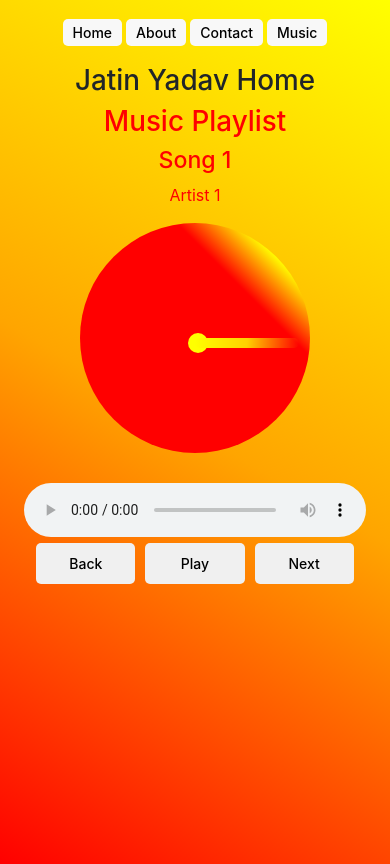
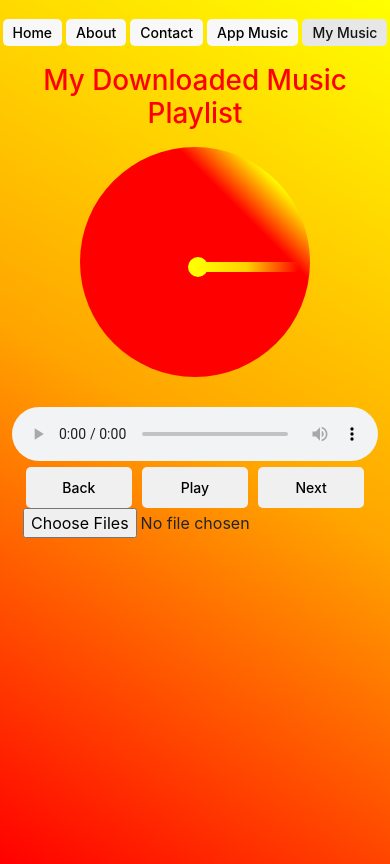
Before and after one commit to jatinrao241/travel-india, a React (Create React App) app: page /downloadedmusic in a window 390 px wide. Built offline with nearby package versions, Linux system fonts and the light colour scheme.

Commit message:
downloaded music functionality add

```diff
--- a/src/App.js
+++ b/src/App.js
@@ -6,6 +6,7 @@ import Home from './components/Home/Home';
 import About from './components/About/About';
 import Contact from './components/Contact/Contact';
 import MusicPlaylist from './components/MusicPlaylist/MusicPlaylist';
+import DownloadedMusic from './components/DownloadedMusic/DownloadedMusic';
 import InstallAppButton from './components/InstallAppButton/InstallAppButton';
 
 const App = () => {
@@ -18,6 +19,7 @@ const App = () => {
         <Route path="/about" component={About} />
         <Route path="/contact" component={Contact} />
         <Route path="/musicplaylist" component={MusicPlaylist} />
+        <Route path="/downloadedmusic" component={DownloadedMusic} />
         <Route path="*" component={Home} />
       </Switch>
     </>
--- /dev/null
+++ b/src/components/DownloadedMusic/DownloadedMusic.js
@@ -0,0 +1,131 @@
+import React, { useState, useEffect, useRef, useCallback } from 'react';
+import './DownloadedMusicStyle.css';
+
+const DownloadedMusic = () => {
+  const [songs, setSongs] = useState([]);
+  const [currentSongIndex, setCurrentSongIndex] = useState(0);
+  const [isPlaying, setIsPlaying] = useState(false);
+  const audioRef = useRef(null);
+  const [isAudioLoaded, setIsAudioLoaded] = useState(false);
+
+  useEffect(() => {
+    const storedSongs = JSON.parse(localStorage.getItem('downloadedSongs')) || [];
+    setSongs(storedSongs);
+  }, []);
+
+  useEffect(() => {
+    if (isPlaying) {
+      audioRef.current.play();
+    } else {
+      audioRef.current.pause();
+    }
+  }, [isPlaying]);
+
+  const playNextSong = useCallback(() => {
+    const nextIndex = currentSongIndex === songs.length - 1 ? 0 : currentSongIndex + 1;
+    setCurrentSongIndex(nextIndex);
+    setIsPlaying(true);
+  }, [currentSongIndex, songs]);
+
+  useEffect(() => {
+    const handleEnded = () => {
+      playNextSong();
+    };
+
+    if (audioRef.current) {
+      audioRef.current.addEventListener('ended', handleEnded);
+    }
+
+    return () => {
+      if (audioRef.current) {
+        audioRef.current.removeEventListener('ended', handleEnded);
+      }
+    };
+  }, [playNextSong]);
+
+  useEffect(() => {
+    return () => {
+      setIsPlaying(false);
+      setCurrentSongIndex(0);
+    };
+  }, []);
+
+  const playSong = () => {
+    setIsPlaying(true);
+  };
+
+  const pauseSong = () => {
+    setIsPlaying(false);
+  };
+
+  const playPreviousSong = useCallback(() => {
+    const previousIndex = currentSongIndex === 0 ? songs.length - 1 : currentSongIndex - 1;
+    setCurrentSongIndex(previousIndex);
+    setIsPlaying(true);
+  }, [currentSongIndex, songs]);
+
+  const handleCanPlayThrough = () => {
+    setIsAudioLoaded(true);
+    if (isPlaying) {
+      audioRef.current.play();
+    }
+  };
+
+  const handleFileSelect = (e) => {
+    const files = e.target.files;
+    const updatedSongs = [];
+
+    for (let i = 0; i < files.length; i++) {
+      const file = files[i];
+      const song = {
+        title: file.name,
+        artist: '',
+        file: URL.createObjectURL(file),
+      };
+      updatedSongs.push(song);
+    }
+
+    setSongs([...songs, ...updatedSongs]);
+  };
+
+  useEffect(() => {
+    localStorage.setItem('downloadedSongs', JSON.stringify(songs));
+  }, [songs]);
+
+  const currentSong = songs[currentSongIndex] || { title: '', artist: '', file: '' };
+
+  return (
+    <div className='container-fluid downloaded-starting-div'>
+      <h1>My Downloaded Music Playlist</h1>
+      <div>
+        <h3>{currentSong.title}</h3>
+        <p>{currentSong.artist}</p>
+        <div className='rotate-box-center'>
+          <div className={`rotate-cd-circle ${isPlaying ? 'rotate_continue' : ''}`}>
+            <div className='line-rotate'></div>
+          </div>
+        </div>
+        <audio
+          ref={audioRef}
+          controls
+          onCanPlayThrough={handleCanPlayThrough}
+          src={currentSong.file}
+          onPlay={playSong}
+          onPause={pauseSong}
+        />
+        <div className='music-control-button'>
+          <button onClick={playPreviousSong}>Back</button>
+          {isAudioLoaded && isPlaying ? (
+            <button onClick={pauseSong}>Pause</button>
+          ) : (
+            <button onClick={playSong}>Play</button>
+          )}
+          <button onClick={playNextSong}>Next</button>
+        </div>
+        <input type='file' multiple onChange={handleFileSelect} />
+      </div>
+    </div>
+  );
+};
+
+export default DownloadedMusic;
--- /dev/null
+++ b/src/components/DownloadedMusic/DownloadedMusicStyle.css
@@ -0,0 +1,112 @@
+.downloaded-starting-div{
+    text-align: center;
+}
+.downloaded-starting-div h1{
+    color:rgb(255, 0, 0);
+}
+.downloaded-starting-div h3{
+    color:rgb(255, 0, 0);
+}
+.downloaded-starting-div p{
+    color:rgb(255, 0, 0);
+}
+.rotate-box-center{
+    text-align: -webkit-center;
+}
+.rotate-cd-circle {
+    /* border:5px solid transparent; */
+    position: relative;
+    background-image: linear-gradient(45deg, rgb(255, 0, 0) 71%, yellow, yellow);
+    border-image-slice: 1;
+    border-radius: 100%;
+    /* padding:50px; */
+    min-height: 290px;
+    max-width: 290px;
+    margin-bottom: 30px;
+    animation: rotate-cd 3s infinite linear paused; /* Initially paused */
+}
+
+.rotate-cd-circle::after {
+    content:"";
+    /* display:block; */
+    position: absolute;
+    background-image: linear-gradient(275deg, transparent 0%, rgb(255, 208, 0), yellow);
+    height:10px;
+    width: 45%;
+    top:50%;
+    border-radius:10px;
+    animation: rotate-cd 3s infinite linear paused; /* Initially paused */
+}
+
+.rotate_continue {
+    animation-play-state: running; /* When the animation should continue */
+}
+
+.line-rotate::after{
+    content: "";
+    position: absolute;
+    background-image: linear-gradient(45deg, yellow, yellow);
+    height: 20px;
+    width: 20px;
+    top: 48%;
+    left: 47%;
+    border-radius: 100%;
+}
+
+audio{
+    width:500px;
+}
+
+@keyframes rotate-cd {
+    0% {
+      transform: rotate(360deg);
+    }
+    100% {
+      transform: rotate(0deg);
+    }
+}
+
+
+
+
+/* Style for play/pause buttons */
+.music-control-button button {
+    margin: 0 5px;
+    padding: 10px 0;
+    width:150px;
+    font-size: 16px;
+    font-weight:500;
+    border-radius: 5px;
+    border: none;
+    background-color: #f0f0f0;
+    cursor: pointer;
+}
+
+.music-control-button button:hover {
+    background-color: #e0e0e0;
+}
+
+.music-control-button button:active {
+    background-color: #d0d0d0;
+}
+
+@media (max-width:591px) {
+    .rotate-cd-circle {
+        min-height: 230px;
+        max-width: 230px;
+    }
+    .music-control-button button {
+        width:30%;
+        font-size: 14px;
+    }
+    audio{
+        width:100%;
+    }
+}
+
+@media (max-width:391px) {
+    .music-control-button button {
+        width:29%;
+        font-size: 14px;
+    }
+}
--- a/src/components/Navbar/Navbar.js
+++ b/src/components/Navbar/Navbar.js
@@ -8,7 +8,8 @@ const Navbar = () => {
             <NavLink exact activeClassName="active-css" className="custom-css-navbar" to='/'>Home</NavLink>
             <NavLink activeClassName="active-css" className="custom-css-navbar" to='/about'>About</NavLink>
             <NavLink activeClassName="active-css" className="custom-css-navbar" to='/contact'>Contact</NavLink>
-            <NavLink activeClassName="active-css" className="custom-css-navbar" to='/musicplaylist'>Music</NavLink>
+            <NavLink activeClassName="active-css" className="custom-css-navbar" to='/musicplaylist'>App Music</NavLink>
+            <NavLink activeClassName="active-css" className="custom-css-navbar" to='/downloadedmusic'>My Music</NavLink>
         </nav>
     );
 }
```
